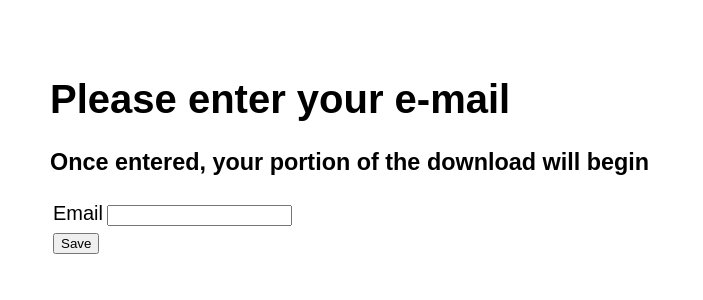
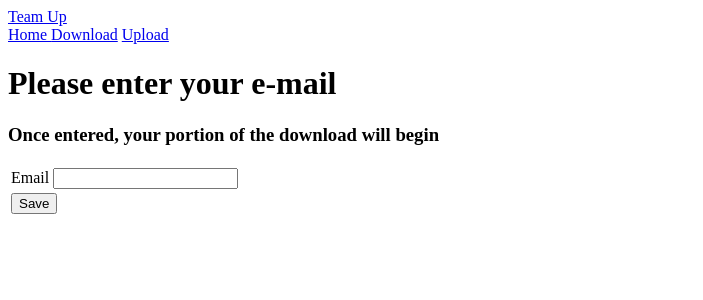
Before and after one commit to juliamoses/teamup-server, a Node server app: page / in a window 1280 px wide. Shown: the top 300 px of the page, without its empty margins (0-703 px from the left). Run offline with Node 20, Linux system fonts and the light colour scheme; some libraries are stand-ins or nearby versions.

Commit message:
bootstrap added, callback in post added

```diff
--- a/package.json
+++ b/package.json
@@ -20,6 +20,7 @@
     "electron": "^5.0.4"
   },
   "dependencies": {
+    "bootstrap": "^3.4.1",
     "dotenv": "^8.0.0",
     "ejs": "^2.6.2",
     "electron-root-path": "^1.0.9",
--- a/public/styles/files_form.css
+++ b/public/styles/files_form.css
@@ -1,12 +1,12 @@
 
-
+/*
 body {
   margin: 0;
   font-family: 'Raleway', sans-serif;
   font-size:20px;
   padding:50px;"
 }
-
+*/
 
 h1.title {
 
--- a/server.js
+++ b/server.js
@@ -75,7 +75,10 @@ app.post("/", (req, res) => {
 
 
 	if (sharee) {
-		res.download(sharee.path);
+		res.download(sharee.path, err =>{
+
+		});
+
 		//res.redirect("/download/" + sharee.email)
 	}
 })
--- a/views/files_form.ejs
+++ b/views/files_form.ejs
@@ -1,10 +1,25 @@
 <%- include('partials/_header'); %>
 
 <body>
+
+  <nav class="navbar navbar-expand-lg navbar-light bg-light">
+    <a class="navbar-brand" href="#">Team Up</a>
+    <!-- <button class="navbar-toggler" type="button" data-toggle="collapse" data-target="#navbarNavAltMarkup" aria-controls="navbarNavAltMarkup" aria-expanded="false" aria-label="Toggle navigation">
+      <span class="navbar-toggler-icon"></span>
+    </button> -->
+
+    <div class="collapse navbar-collapse" id="navbarNavAltMarkup">
+      <div class="navbar-nav">
+        <a class="nav-item nav-link active" href="#">Home <span class="sr-only"></span></a>
+        <a class="nav-item nav-link" href="#">Download</a>
+        <a class="nav-item nav-link" href="#">Upload</a>
+      </div>
+    </div>
+  </nav>
+
   <h1 class="title"> Please enter your e-mail </h1>
   <h3> Once entered, your portion of the download will begin</h3>
    <form action="/" method="POST">
-
   <table>
     <tr>
     <td>Email</td>
--- a/views/partials/_header.ejs
+++ b/views/partials/_header.ejs
@@ -4,7 +4,7 @@
 	<meta charset="utf-8">
 	<meta name="viewport" content="width=device-width, initial-scale=1, shrink-to-fit=no">
 
-	<link href="https://fonts.googleapis.com/css?family=DM+Serif+Display&display=swap" rel="stylesheet">
-	<link rel="stylesheet" type="text/css" href="/styles/files_form.css">
+<!-- 	<link href="https://fonts.googleapis.com/css?family=DM+Serif+Display&display=swap" rel="stylesheet">
+	<link rel="stylesheet" type="text/css" href="/styles/files_form.css"> -->
 </head>
 </html>
```
Also changed, not shown: 1 other file.
